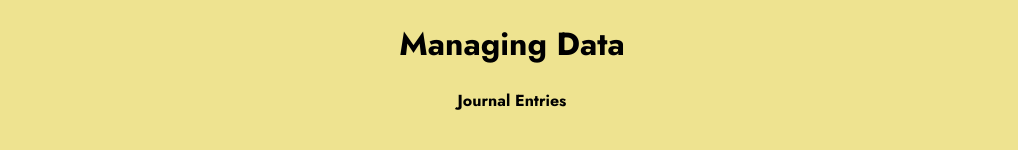
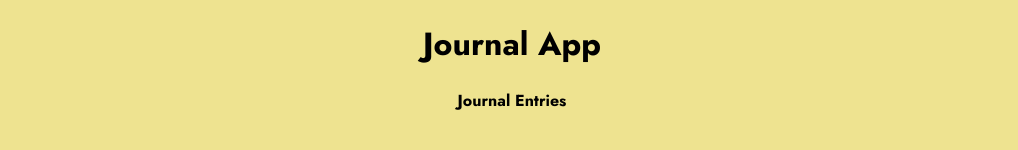
Before and after one commit to LouisaLyu/Project-2, a website: page public/index.html in a window 1280 px wide. Shown: the top 150 px of the page, without its empty margins (128-1146 px from the left). Drawn offline with nearby package versions, Linux system fonts and the light colour scheme; no server answers.

Commit message:
feat: Update header title to reflect journal application

```diff
--- a/public/index.html
+++ b/public/index.html
@@ -36,7 +36,7 @@
 
 <body>
   <header>
-    <h1>Managing Data</h1>
+    <h1>Journal App</h1>
     <h4>Journal Entries</h4>
   </header>
   <section id="status">
```
